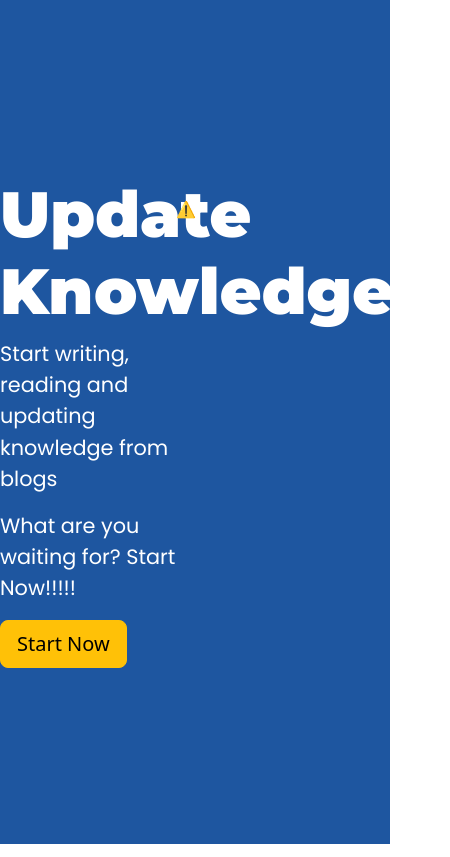
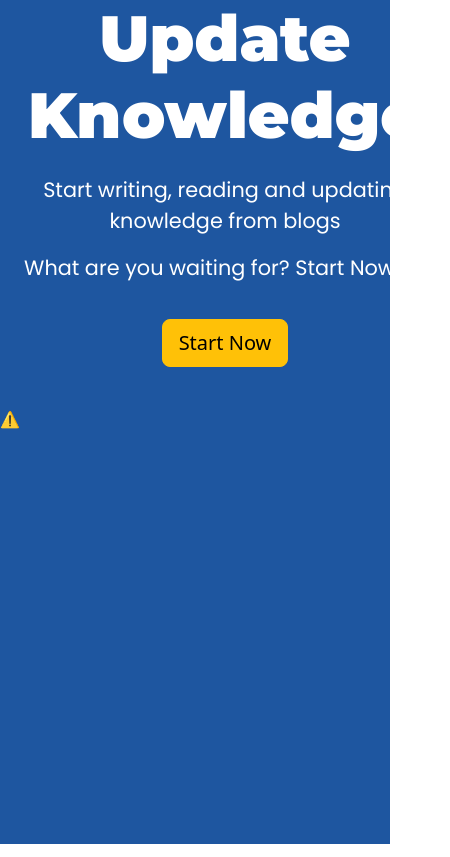
Before and after one commit to Programmer-Kishan/Blog-Website, a React (Create React App) app: page / in a window 390 px wide. Shown: the whole page, 450 px wide, since content can reach past the window. Built offline with nearby package versions, Linux system fonts and the light colour scheme; no server answers.

Commit message:
Made Landing Page responsive

```diff
--- a/src/Components/LandingPage/LandingPage.module.css
+++ b/src/Components/LandingPage/LandingPage.module.css
@@ -16,6 +16,7 @@
     font-family: 'Montserrat', sans-serif;
     font-weight: 900;
     font-size: 4rem;
+    margin: 0 0 20px;
 }
 
 .left-content p {
@@ -23,12 +24,29 @@
     font-size: 1.3rem;
 }
 
+.left-content button {
+    margin: 20px 0 0;
+}
+
 .right-content {
     height: 450px;
     width: 450px;
-    margin: 40 px 0 0;
+    margin: 40px 0 0;
 }
 
 .right-content svg {
     border-radius: 15px;
 }
+
+@media only screen and (max-width: 1217px) {
+    .main-content {
+        display: grid;
+        place-items: center;
+    }
+
+    .left-content {
+        width: 100%;
+        text-align: center;
+    }
+
+}
```
